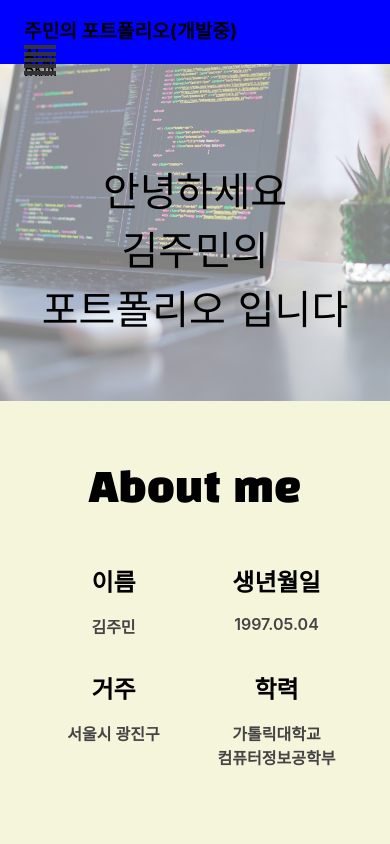
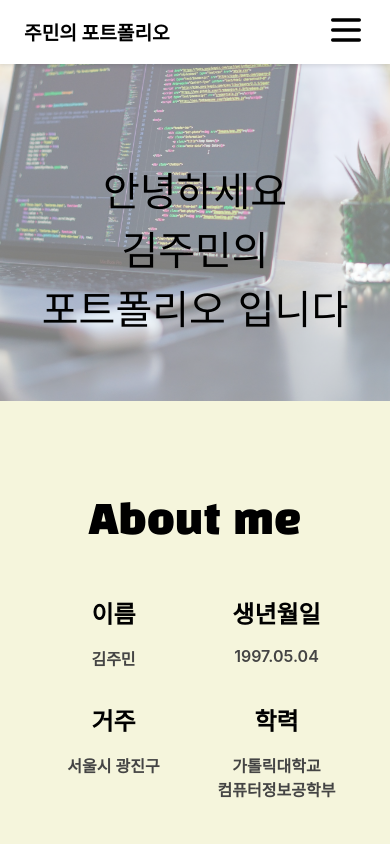
Before and after one commit to kjm541006/portfolio, a Next.js app: page / in a window 390 px wide. Shown: the top 844 px of the page. Built offline with nearby package versions, Linux system fonts and the light colour scheme.

Commit message:
헤더 반응형 완료

```diff
--- a/components/AboutMe.module.css
+++ b/components/AboutMe.module.css
@@ -1,7 +1,7 @@
 .aboutme_wrapper {
   width: 100%;
   max-width: 70rem;
-  padding: 4rem 2rem;
+  padding: 6rem 2rem 4rem;
   margin: 0 auto;
   /* background-color: skyblue; */
   border-bottom: 1px solid rgba(0, 0, 0, 0.3);
@@ -70,7 +70,7 @@
 .contact_wrapper {
   width: 100%;
   max-width: 70rem;
-  padding: 4rem 2rem;
+  padding: 6rem 2rem 4rem;
   margin: 0 auto;
 }
 
--- a/components/Header.js
+++ b/components/Header.js
@@ -17,14 +17,13 @@ const Header = () => {
 
       handleScroll = () => {
         const y = window.scrollY;
-        if (y >= 100) {
+        if (y >= 100 || isSmallScreen) {
           setIsNavbarWhite(true);
         } else {
           setIsNavbarWhite(false);
         }
       };
 
-      // 컴포넌트가 마운트될 때 현재 윈도우 너비를 설정합니다.
       checkScreenSize();
       handleScroll();
 
@@ -32,14 +31,18 @@ const Header = () => {
       window.addEventListener("scroll", handleScroll);
     }
 
-    // 컴포넌트가 언마운트될 때 이벤트 리스너를 제거
     return () => {
       if (typeof window !== "undefined") {
         window.removeEventListener("resize", checkScreenSize);
         window.removeEventListener("scroll", handleScroll);
       }
     };
-  }, []);
+  }, [isSmallScreen, isNavbarWhite]);
+
+  const toggleHamburgerMenuVisible = () => {
+    let hamburgerMenu = document?.querySelector(`.${styles.nav_content_mobile}`);
+    hamburgerMenu?.classList.toggle(`${styles.nav_content_mobile_visible}`);
+  };
 
   const goToTop = () => {
     window.scrollTo(0, 0);
@@ -48,21 +51,25 @@ const Header = () => {
   const goToAboutme = () => {
     let topAboutMe = document.getElementById("aboutme");
     topAboutMe.scrollIntoView();
+    toggleHamburgerMenuVisible();
   };
 
   const goToContact = () => {
     let topContact = document.getElementById("contact");
     topContact.scrollIntoView();
+    toggleHamburgerMenuVisible();
   };
 
   const goToSkills = () => {
     let topSkills = document.getElementById("skills");
     topSkills.scrollIntoView();
+    toggleHamburgerMenuVisible();
   };
 
   const goToProjects = () => {
     let topProjects = document.getElementById("projects");
     topProjects.scrollIntoView();
+    toggleHamburgerMenuVisible();
   };
 
   return (
@@ -71,18 +78,29 @@ const Header = () => {
       <nav className={`${styles.navbar} ${isNavbarWhite ? styles.navbar_white : ""}`}>
         <div className={styles.nav_content}>
           <div className={styles.name} onClick={goToTop}>
-            주민의 포트폴리오(개발중)
+            주민의 포트폴리오
           </div>
-          <div className={`${isSmallScreen ? styles["hamburger_menu"] : styles.menu}`}>
+          {!isSmallScreen ? (
+            <div className={styles.menu}>
+              <div onClick={() => goToAboutme()}>About me</div>
+              <div onClick={() => goToContact()}>Contact</div>
+              <div onClick={() => goToSkills()}>Skills</div>
+              <div onClick={() => goToProjects()}>Projects</div>
+            </div>
+          ) : (
+            <div className={styles.hamburger} onClick={() => toggleHamburgerMenuVisible()}>
+              <Image src={"/images/hamburger.svg"} width={40} height={40} />
+            </div>
+          )}
+        </div>
+        {isSmallScreen ? (
+          <div className={styles.nav_content_mobile}>
             <div onClick={() => goToAboutme()}>About me</div>
             <div onClick={() => goToContact()}>Contact</div>
             <div onClick={() => goToSkills()}>Skills</div>
             <div onClick={() => goToProjects()}>Projects</div>
-            <div>
-              <a href="#"></a>
-            </div>
           </div>
-        </div>
+        ) : null}
       </nav>
       <div className={styles.header_main}>
         <div className={styles.header_main_content}>
--- a/components/Header.module.css
+++ b/components/Header.module.css
@@ -23,7 +23,7 @@
   z-index: 99;
   transition: background-color 0.3s ease-in-out, box-shadow 0.3s ease-in-out; /* 색상 및 그림자 변화에 대한 애니메이션 효과 */
   box-shadow: none; /* 초기 그림자 없음 */
-  background-color: rgba(255, 255, 255, 0.2);
+  /* background-color: rgba(255, 255, 255, 0.2); */
 }
 .navbar_white {
   background-color: #fff;
@@ -36,6 +36,9 @@
   height: 4rem;
   padding: 1rem 1.5rem;
   margin: 0 auto;
+  display: flex;
+  justify-content: space-between;
+  align-items: center;
 }
 
 .name {
@@ -71,25 +74,6 @@
   font-size: 4rem;
 }
 
-.menu_active {
-  display: block;
-}
-
-.hamburger_menu {
-  overflow: hidden;
-  flex-direction: column;
-  justify-content: space-around;
-  width: 2rem;
-  height: 2rem;
-  cursor: pointer;
-}
-
-.hamburger_menu div {
-  width: 2rem;
-  height: 0.25rem;
-  background-color: #333;
-}
-
 /* phone tablet ~1023px */
 @media all and (max-width: 1023px) {
   .header_main_title {
@@ -97,19 +81,32 @@
     word-break: keep-all;
   }
 
-  .navbar {
-    background-color: blue;
-  }
-
-  .hamburger_menu {
-    display: flex;
-  }
-
-  .menu_active {
-    display: flex;
-  }
-
   .name {
     font-size: 1.2rem;
   }
+
+  .hamburger {
+    cursor: pointer;
+  }
+
+  .nav_content_mobile {
+    padding: 0 1.5rem;
+    max-height: 0;
+    transition: max-height 0.3s ease;
+    overflow: hidden;
+    display: flex;
+    flex-direction: column;
+    gap: 10px;
+    font-weight: 600;
+  }
+
+  .nav_content_mobile > div:hover {
+    color: red;
+    cursor: pointer;
+  }
+
+  .nav_content_mobile_visible {
+    max-height: 10rem;
+    padding-bottom: 1rem;
+  }
 }
--- a/components/Projects.module.css
+++ b/components/Projects.module.css
@@ -1,7 +1,7 @@
 .projects_wrapper {
   min-height: 100vh;
   width: 100%;
-  padding: 4rem 0;
+  padding: 6rem 0 4rem;
   margin: 0 auto;
   background-color: yellow;
 }
--- a/components/Skills.module.css
+++ b/components/Skills.module.css
@@ -8,7 +8,7 @@
 .skills_wrapper {
   min-height: 100vh;
   width: 100%;
-  padding: 4rem 2rem;
+  padding: 6rem 2rem 4rem;
   margin: 0 auto;
   background-color: tomato;
 }
```
Also changed, not shown: public/images/hamburger.svg (added).
